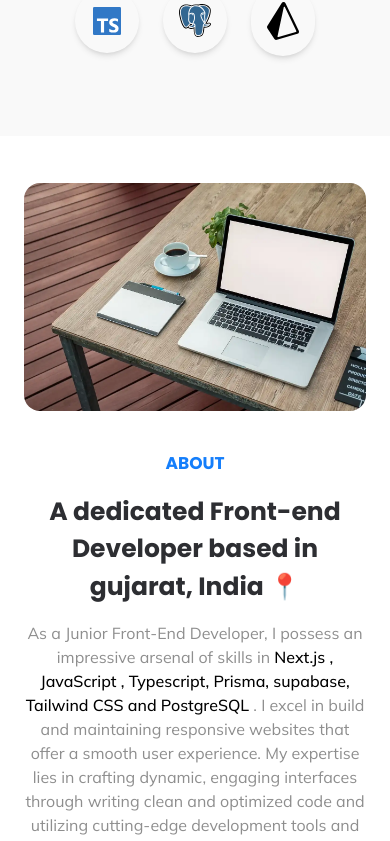
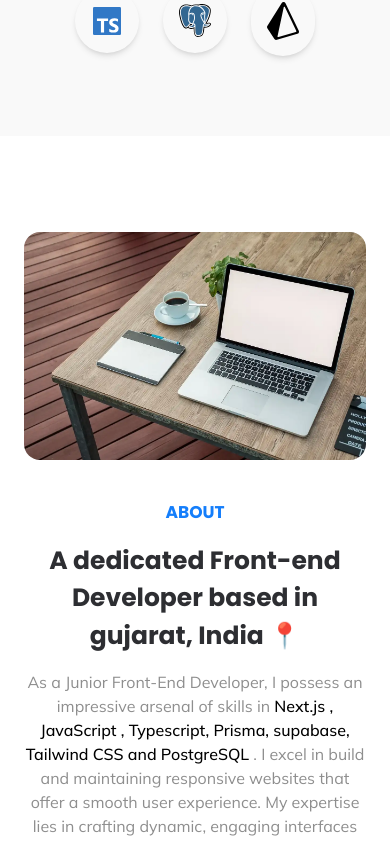
Before and after one commit to rohann06/Rohan.dev, a Next.js app: page / in a window 390 px wide. Shown: the part 880-1721 px from the top of the page. Built offline with nearby package versions, Linux system fonts and the light colour scheme; no server answers; the database is empty.

Commit message:
added the padding in about section

```diff
--- a/components/About.js
+++ b/components/About.js
@@ -6,7 +6,7 @@ import dev from "../public/dev.png";
 
 const About = () => {
   return (
-    <div id="about" className=" mx-3 h-screen flex flex-col lg:flex-row justify-center items-center gap-10 lg:gap-20 px-3 lg:px-80 z-0">
+    <div id="about" className=" mx-3 py-24 lg:py-0  lg:h-screen flex flex-col lg:flex-row justify-center items-center gap-10 lg:gap-20 px-3 lg:px-80 z-0">
       <div className=" relative">
         <Image
           src={img}
```
